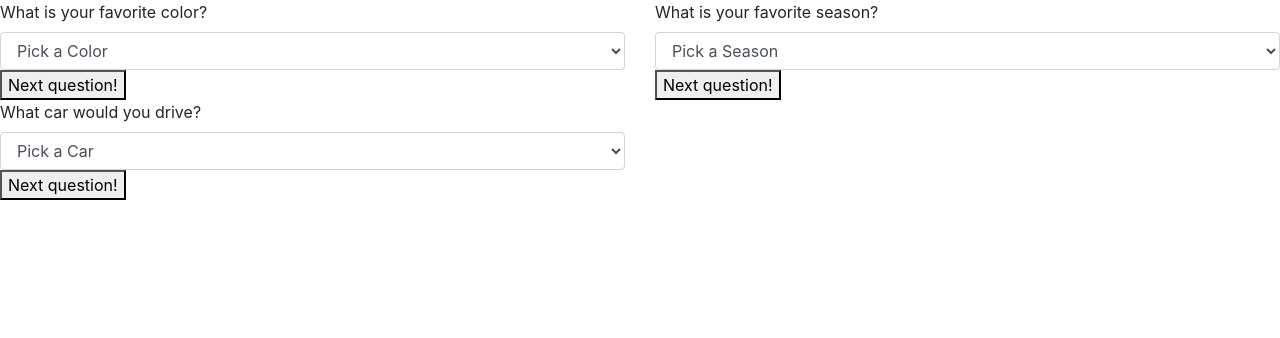
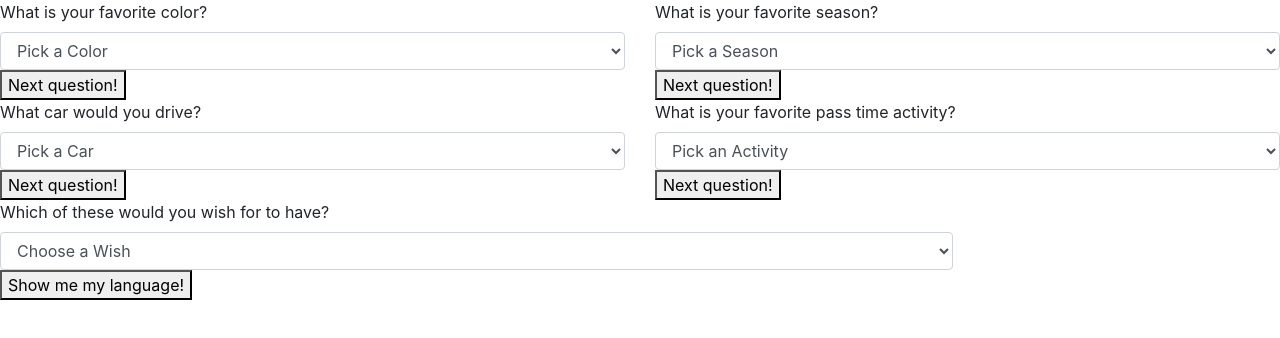
Before and after one commit to BradPrettyman/programming-suggester, a plain HTML site: page index.html in a window 1280 px wide. Drawn offline with Linux system fonts and the light colour scheme.

Commit message:
add questions 4 and 5 to html

```diff
--- a/index.html
+++ b/index.html
@@ -50,3 +50,30 @@
     </form>
     <button type="click" class="btn-next3">Next question!</button>
   </div>
+  <div class="col-6">
+    <form id="group4">
+      <label for="quest4">What is your favorite pass time activity?</label>
+      <select class="form-control" id="activity">
+        <option>Pick an Activity</option>
+        <option value="read">Read</option>
+        <option value="games">Play games</option>
+        <option value="exercise">Exercise</option>
+      </select>
+    </form>
+    <button type="click" class="btn-next4">Next question!</button>
+  </div>
+</div>
+<div class="row">
+  <div class="col-9">
+    <form id="group5">
+      <label for="quest5">Which of these would you wish for to have?</label>
+      <select class="form-control" id="wish">
+        <option>Choose a Wish</option>
+        <option value="money">Unlimited money</option>
+        <option value="peace">World peace</option>
+        <option value="immortality">Immortality</option>
+      </select>
+      <button type="submit" class="btn-next5">Show me my language!</button>
+    </form>
+  </div>
+</div>
```
